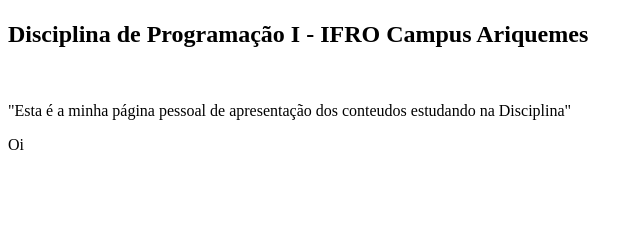
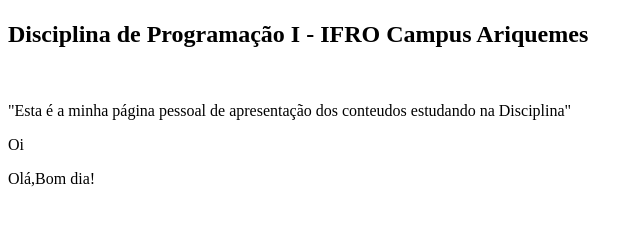
Before and after one commit to Tidusk/HTML-SITE-PROJETO, a plain HTML site: page index.html in a window 1280 px wide. Shown: the part 59-284 px from the top of the page, without its empty margins (0-643 px from the left). Drawn offline with Linux system fonts and the light colour scheme.

Commit message:
adicionei bm dia

```diff
--- a/index.html
+++ b/index.html
@@ -13,5 +13,6 @@
     <p>"Esta é a minha página pessoal de apresentação dos conteudos estudando na Disciplina"
     </p>
     <P>Oi</P>
+    <p>Olá,Bom dia!</p>
 </body>
 </html>
```
